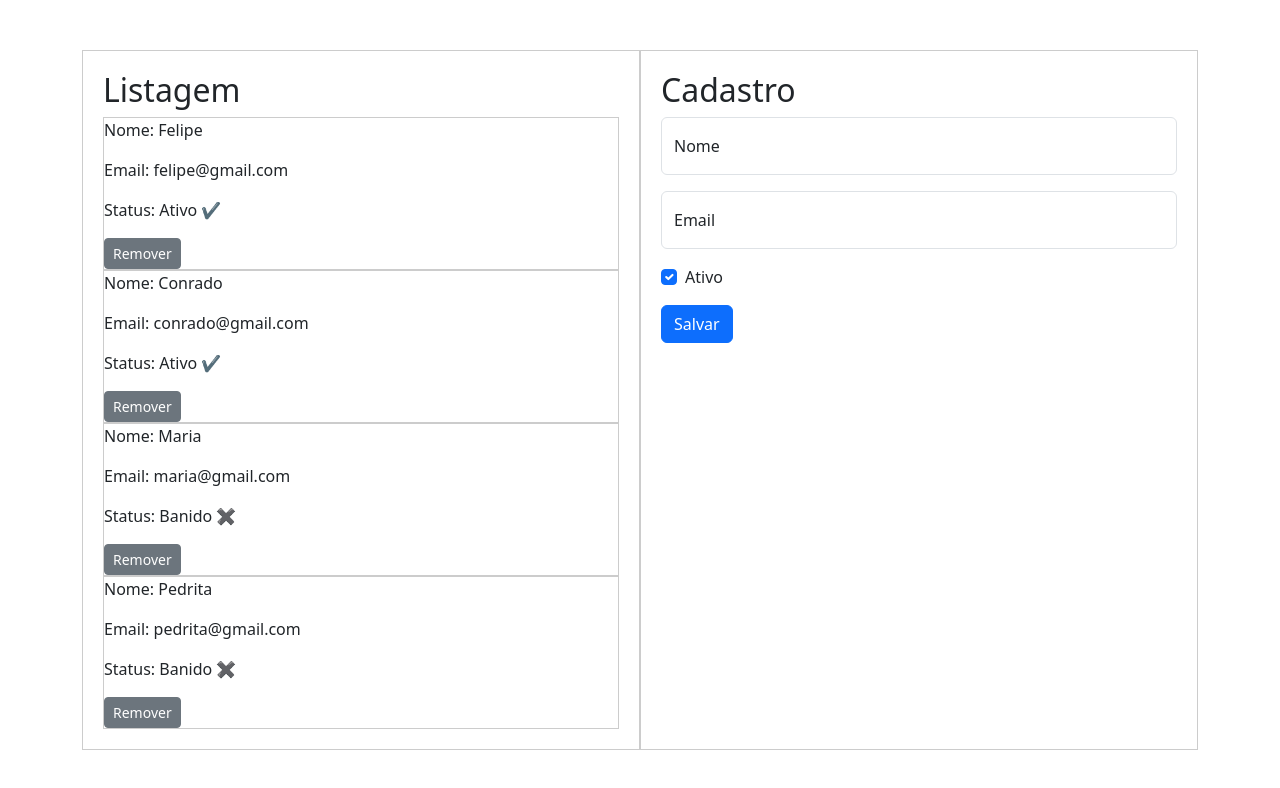
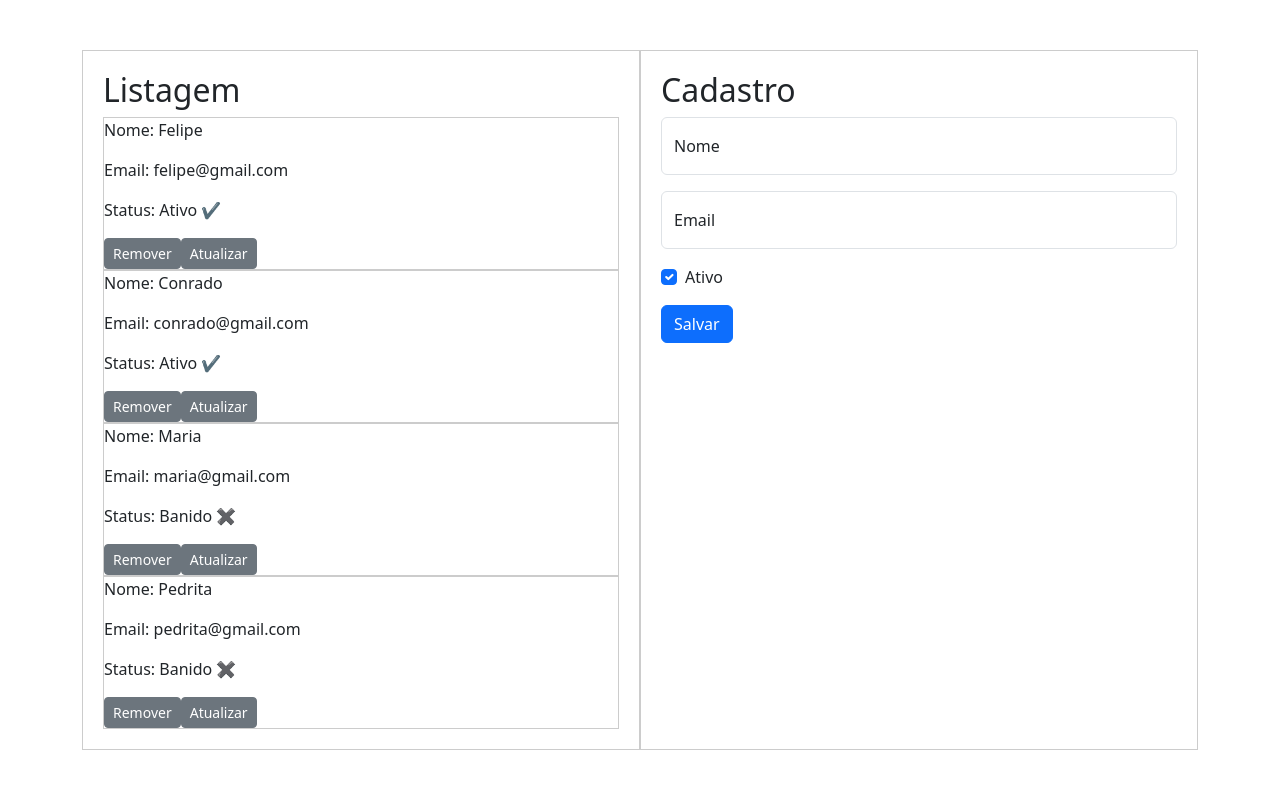
Before and after one commit to felipekmu/gerenciador-usuarios, a React (Create React App) app: page / in a window 1280 px wide. Shown: the top 788 px of the page. Built offline with nearby package versions, Linux system fonts and the light colour scheme.

Commit message:
Adicionado Botão Atualizar

```diff
--- a/src/Componentes/Listagem.js
+++ b/src/Componentes/Listagem.js
@@ -4,6 +4,9 @@ function Listagem(props){
     const novos_usuarios = props.usuarios.filter( item => item.nome === usuario.nome )
     console.log(novos_usuarios)
     props.alteraUsuarios(novos_usuarios)
+  }
+  function Atualizar(usuario){
+    props.alteraEditando(usuario)
   }
     return(
     <div className="caixa">
@@ -15,6 +18,7 @@ function Listagem(props){
            <p> Email: {item.email} </p>
            <p> Status: {item.status === true ? "Ativo ✔" : "Banido ✖"} </p>
            <button onClick={ ()=> remover(item) }className="btn btn-secondary btn-sm">Remover</button>
+           <button onClick={ ()=> remover(item) }className="btn btn-secondary btn-sm">Atualizar</button>
            </div>
         })
       }
```
